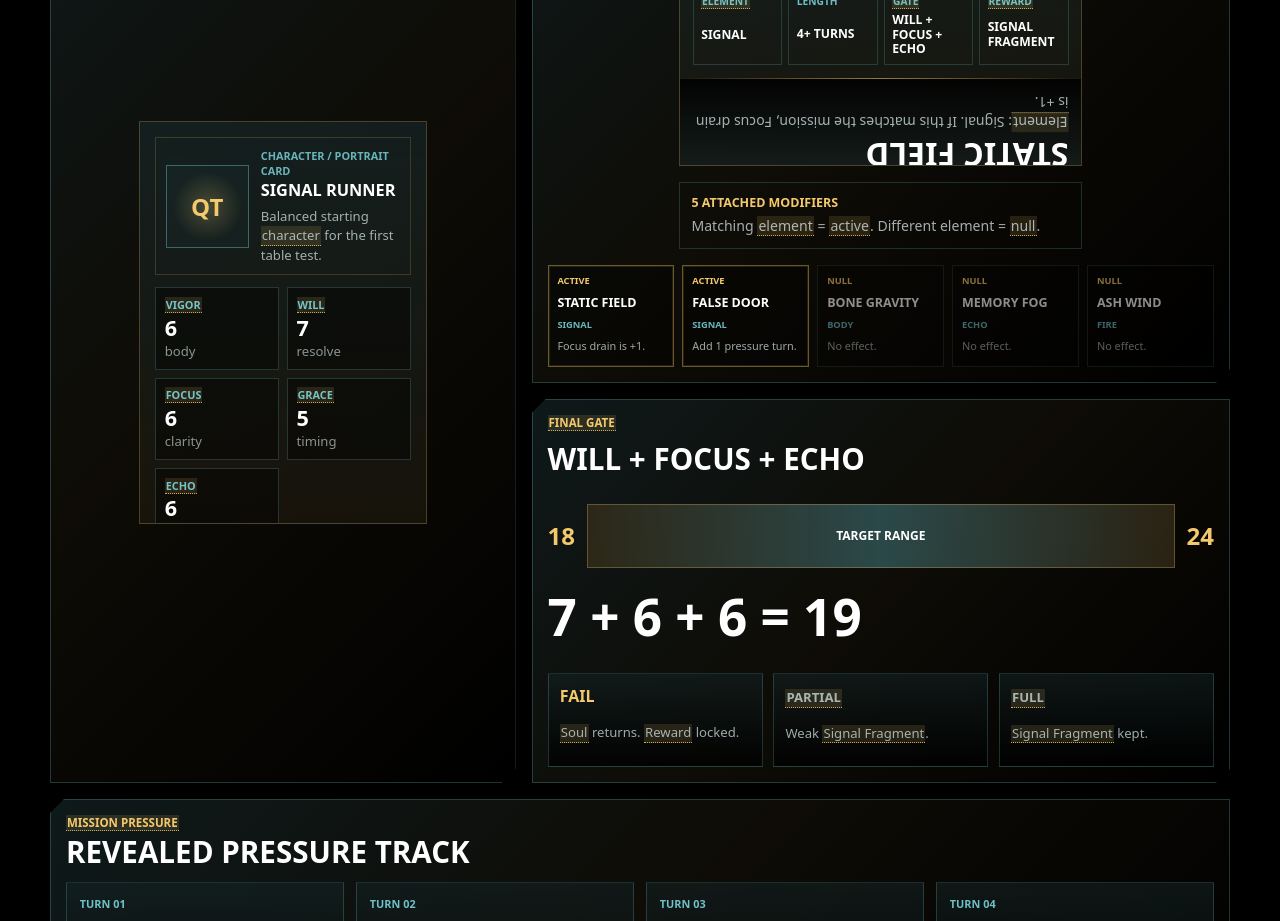
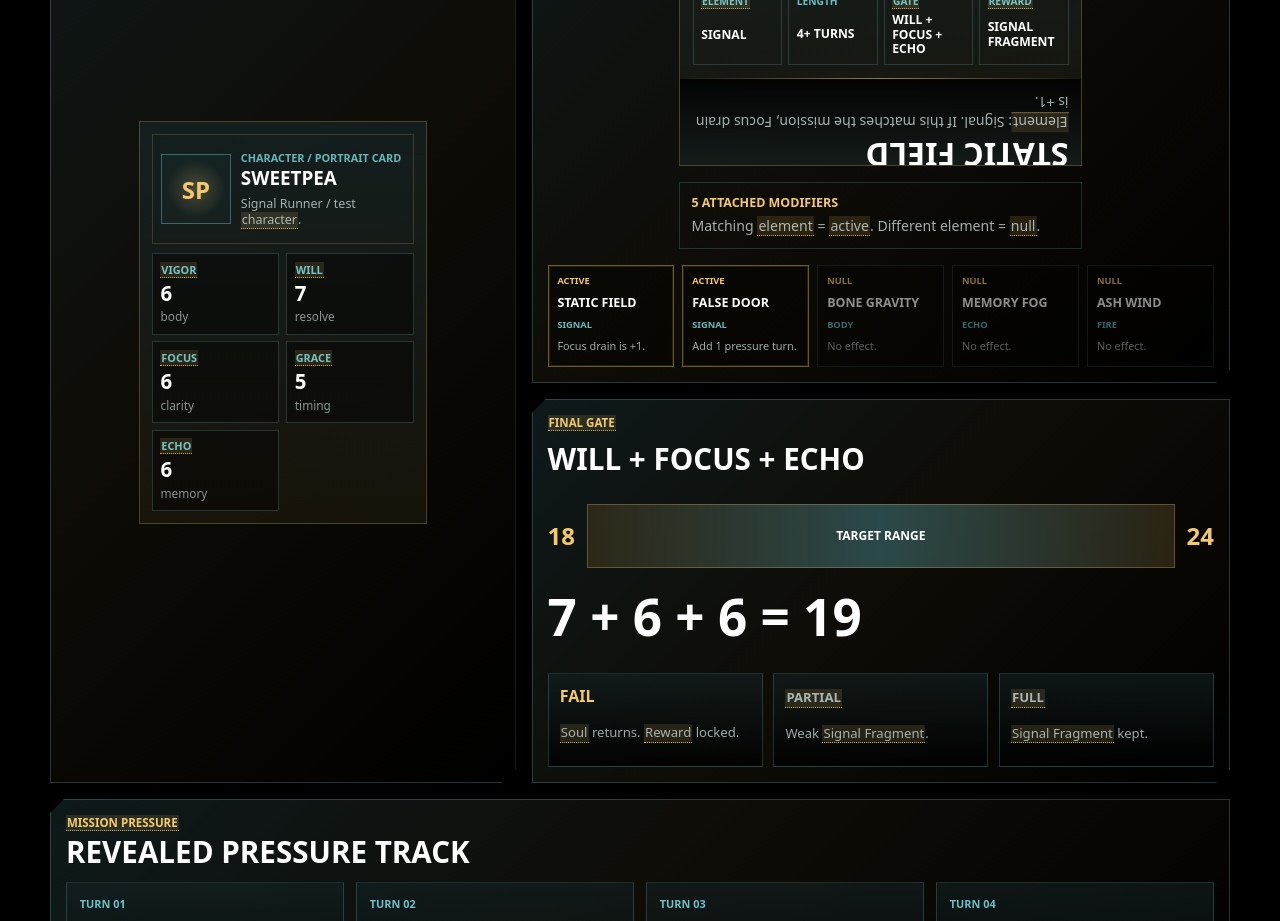
Before and after one commit to 477heat/alliant, a Next.js app: page /quantum-tunnel in a window 1280 px wide. Shown: the part 860-1781 px from the top of the page. Built offline with nearby package versions, Linux system fonts and the light colour scheme.

Commit message:
Name Sweetpea character card

```diff
--- a/app/globals.css
+++ b/app/globals.css
@@ -765,39 +765,44 @@ h1 {
     rgba(0, 0, 0, 0.58);
   border: 1px solid rgba(244, 201, 107, 0.24);
   display: grid;
-  gap: 0.75rem;
+  gap: 0.55rem;
   max-width: 100%;
   overflow: hidden;
-  padding: 0.95rem;
+  padding: 0.75rem;
   width: var(--qt-card-short);
 }
 
 .character-card-frame .soul-core {
-  gap: 0.75rem;
-  grid-template-columns: 5.2rem 1fr;
-  padding: 0.6rem;
+  gap: 0.6rem;
+  grid-template-columns: 4.4rem 1fr;
+  padding: 0.5rem;
 }
 
 .character-card-frame .soul-core strong {
-  font-size: 1.02rem;
+  font-size: 1.18rem;
   line-height: 1.05;
 }
 
 .character-card-frame .soul-core p {
-  font-size: 0.82rem;
+  font-size: 0.78rem;
+  line-height: 1.25;
 }
 
 .character-card-frame .stat-grid {
-  gap: 0.5rem;
+  gap: 0.42rem;
 }
 
 .character-card-frame .stat-tile {
-  min-height: 4.35rem;
-  padding: 0.55rem;
+  min-height: 4rem;
+  padding: 0.48rem;
 }
 
 .character-card-frame .stat-tile strong {
-  font-size: 1.35rem;
+  font-size: 1.28rem;
+}
+
+.character-card-frame .stat-tile em {
+  font-size: 0.74rem;
 }
 
 .stat-grid {
--- a/app/quantum-tunnel/page.tsx
+++ b/app/quantum-tunnel/page.tsx
@@ -212,15 +212,14 @@ export default function QuantumTunnelPage() {
           <div className="character-card-frame" aria-label="Portrait character card example">
             <div className="soul-core">
               <div className="soul-sigil" aria-hidden="true">
-                QT
+                SP
               </div>
               <div>
                 <span className="mini-label">Character / portrait card</span>
-                <strong>Signal Runner</strong>
+                <strong>Sweetpea</strong>
                 <p>
-                  Balanced starting{" "}
-                  <GlossaryTerm term="Character">character</GlossaryTerm> for
-                  the first table test.
+                  Signal Runner / test{" "}
+                  <GlossaryTerm term="Character">character</GlossaryTerm>.
                 </p>
               </div>
             </div>
```
